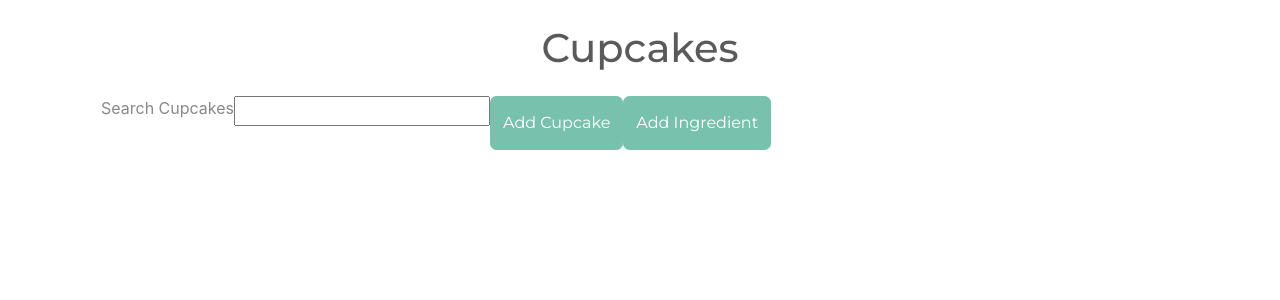
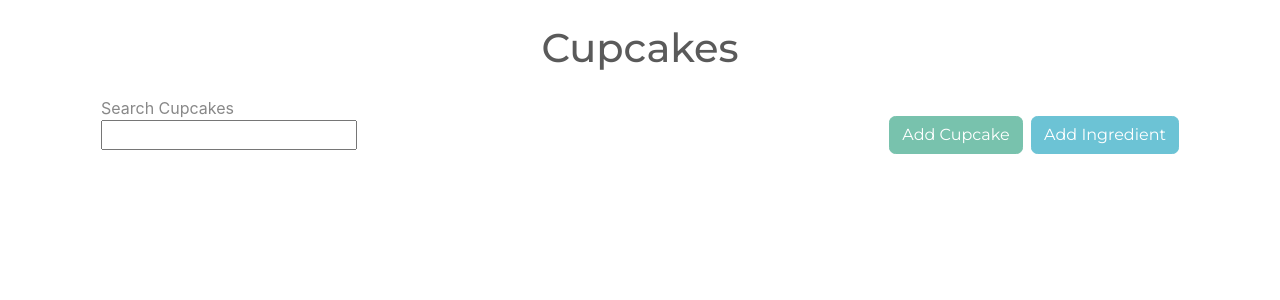
Before and after one commit to juliahowes124/Cupcakes, a Flask app: page / in a window 1280 px wide. Shown: the top 300 px of the page. Run offline with Flask 2, Linux system fonts and the light colour scheme; data that the repository does not hold is empty.

Commit message:
styling and fixed delete frontend

```diff
--- a/templates/index.html
+++ b/templates/index.html
@@ -14,40 +14,49 @@
 <body>
     <h1 class="text-center my-4">Cupcakes</h1>
     <div class="container">
-        <div class="row m-3">
-            <div>Search Cupcakes</div>
-            <input type="text" name="search-term" id="search-term" class="mb-4">
-            <button class="btn btn-primary add-cupcake-btn">Add Cupcake</button>
-            <button class="btn btn-primary add-ingredient-btn">Add Ingredient</button>
+        <div class="row m-3 d-flex justify-content-between">
+            <div>
+                <div>Search Cupcakes</div>
+                <input type="text" name="search-term" id="search-term" class="mb-4">
+            </div>
+            <div class="my-auto">
+                <button class="btn btn-primary add-cupcake-btn mr-1">Add Cupcake</button>
+                <button class="btn btn-info add-ingredient-btn">Add Ingredient</button>
+            </div>
         </div>
         <div class="row">
             <div class="col m-3">
                 <div id="cupcakes-list"><!-- Cupcakes added here --></div>
             </div>
-            <div class="col">
-                <form action="" id="new-cupcake-form" method="POST">
+            <div class="col m-3">
+                <form action="" id="new-cupcake-form" method="POST" class="float-right
+                text-right">
+                    <h3>Add New Cupcake</h3>
                     <p>Flavor: <input type="text" name="flavor" id="flavor"></p>
                     <p>Size: <input type="text" name="size" id="size"></p>
                     <p>Rating: <input type="text" name="rating" id="rating"></p>
                     <p>Image: <input type="text" name="image" id="image"></p>
-                    <p>Ingredients:</p>
+                    <strong>Ingredients</strong>
                     <div id="ingredients-list-create"><!-- Ingredient list will be added here --></div>
                     <button type="submit" class="btn btn-primary float-right">Create</button>
                 </form>
 
-                <form action="" id="new-ingredient-form" method="POST">
+                <form action="" id="new-ingredient-form" method="POST" class="float-right
+                text-right">
+                    <h3>Add New Ingredient</h3>
                     <p>Name: <input type="text" name="name" id="name"></p>
-                    <button type="submit" class="btn btn-primary float-right">Create</button>
+                    <button type="submit" class="btn btn-info float-right">Create</button>
                 </form>
 
-                <form action="" class="cupcake-edit" method="POST">
+                <form action="" class="cupcake-edit" method="POST" class="float-right text-right">
+                    <h3>Edit Cupcake</h3>
                     <p>Flavor: <input type="text" name="flavor" id="flavor"></p>
                     <p>Size: <input type="text" name="size" id="size"></p>
                     <p>Rating: <input type="text" name="rating" id="rating"></p>
                     <p>Image: <input type="text" name="image" id="image"></p>
-                    <p>Ingredients:</p>
+                    <strong>Ingredients</strong>
                     <div id="ingredients-list-edit"><!-- Ingredient list will be added here --></div>
-                    <button type="submit" class="btn btn-primary float-right">Edit</button>
+                    <button type="submit" class="btn btn-secondary float-right">Edit</button>
                 </form>
             </div>
         </div>
```
Also changed, not shown: static/index.js (+20 -6 lines).
